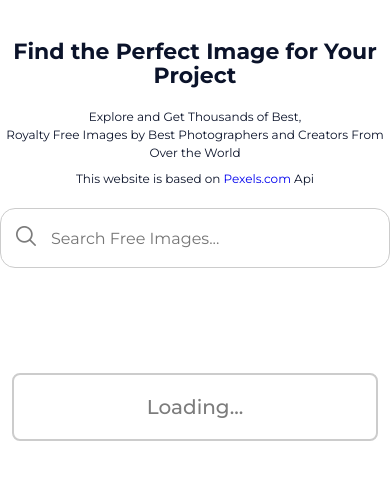
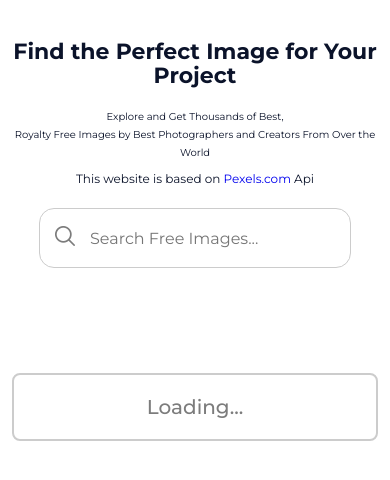
Before and after one commit to codelogically/pixstudio, a PHP site: page / in a window 390 px wide. Shown: the part 60-540 px from the top of the page. Run offline with PHP 8.4, Linux system fonts and the light colour scheme; some libraries are stand-ins or nearby versions.

Commit message:
modified responsive.css

```diff
--- a/assets/css/responsive.css
+++ b/assets/css/responsive.css
@@ -173,7 +173,7 @@ html {
     line-height: 2.4rem;
   }
   .hero-section .wrapper .text p {
-    font-size: 1.2rem;
+    font-size: 1rem;
     line-height: 1.8rem;
   }
   .hero-section .wrapper .text span {
@@ -181,7 +181,7 @@ html {
     line-height: 1.8rem;
   }
   .wrapper .search-form {
-    width: 100%;
+    width: 80%;
   }
   .gallery-section {
     padding: 0 1.172rem;
```
